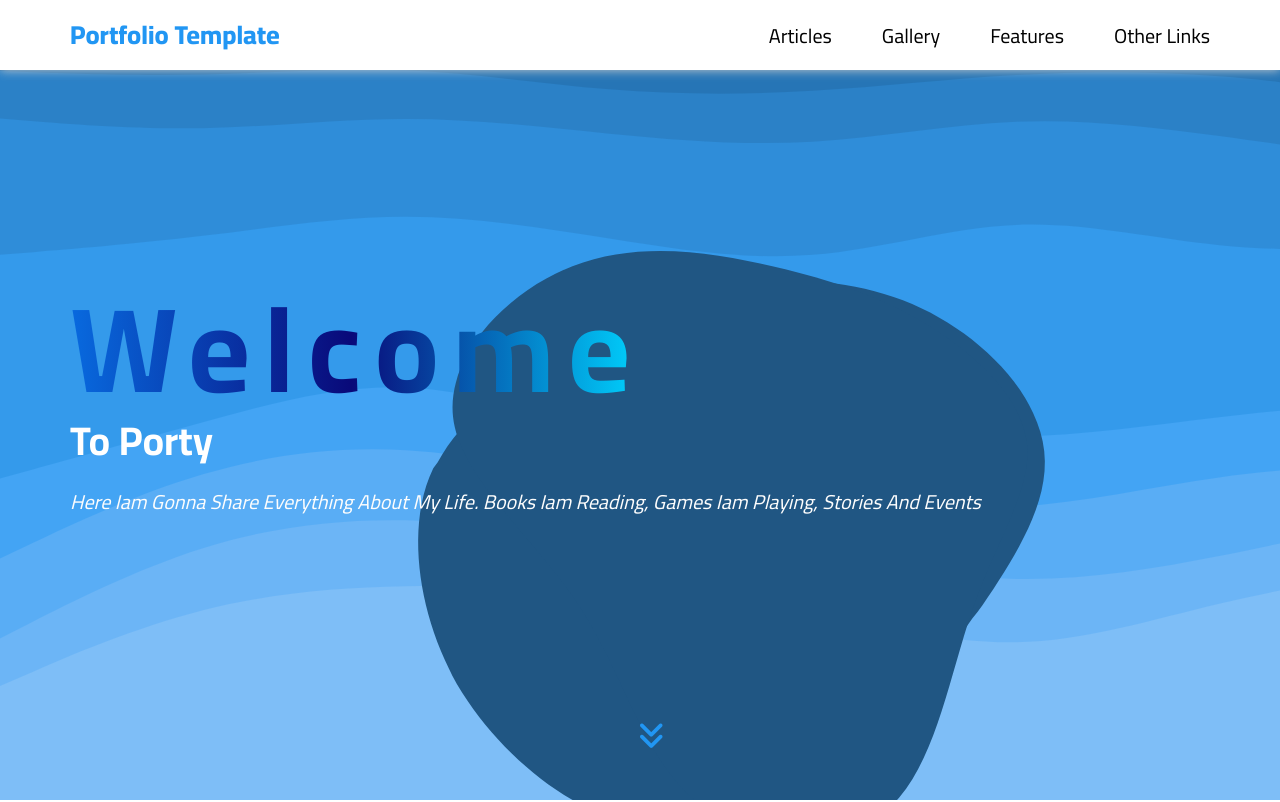
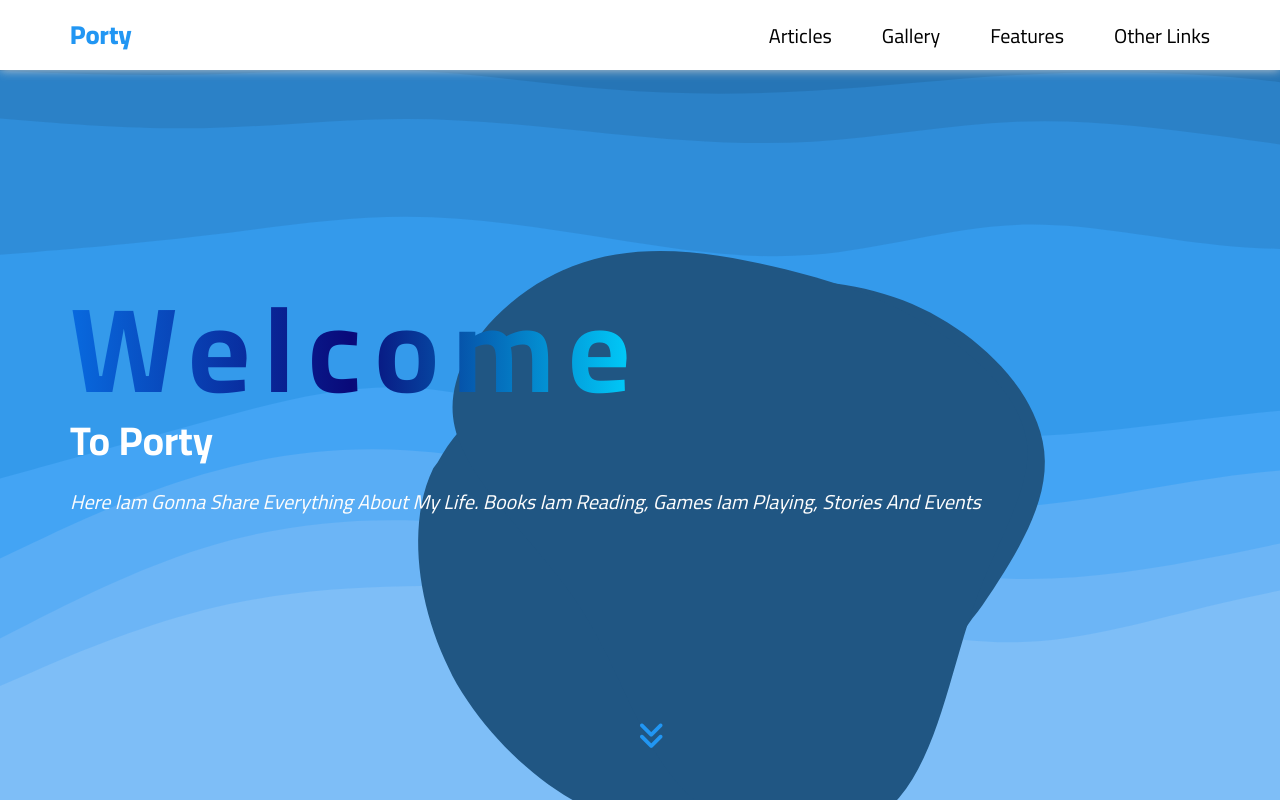
Before and after one commit to TarekSaeed95/Porty, a plain HTML site: page index.html in a window 1280 px wide. Shown: the top 802 px of the page. Drawn offline with Linux system fonts and the light colour scheme.

Commit message:
change title2

```diff
--- a/index.html
+++ b/index.html
@@ -5,7 +5,7 @@
     <meta charset="UTF-8">
     <meta http-equiv="X-UA-Compatible" content="IE=edge">
     <meta name="viewport" content="width=device-width, initial-scale=1.0">
-    <title>Portfolio Template</title>
+    <title>Porty</title>
     <!-- Normalize all element  -->
     <link rel="stylesheet" href="css/normalize.css">
     <!-- Awesome Font  -->
@@ -26,7 +26,7 @@
     <div class="header">
         <span class="scroll-indicator"></span>
         <div class="container">
-            <div class="logo"><a href="#">Portfolio Template</a></div>
+            <div class="logo"><a href="#">Porty</a></div>
             <div class="links">
                 <ul>
                     <li><a href="#articles">Articles</a></li>
```
